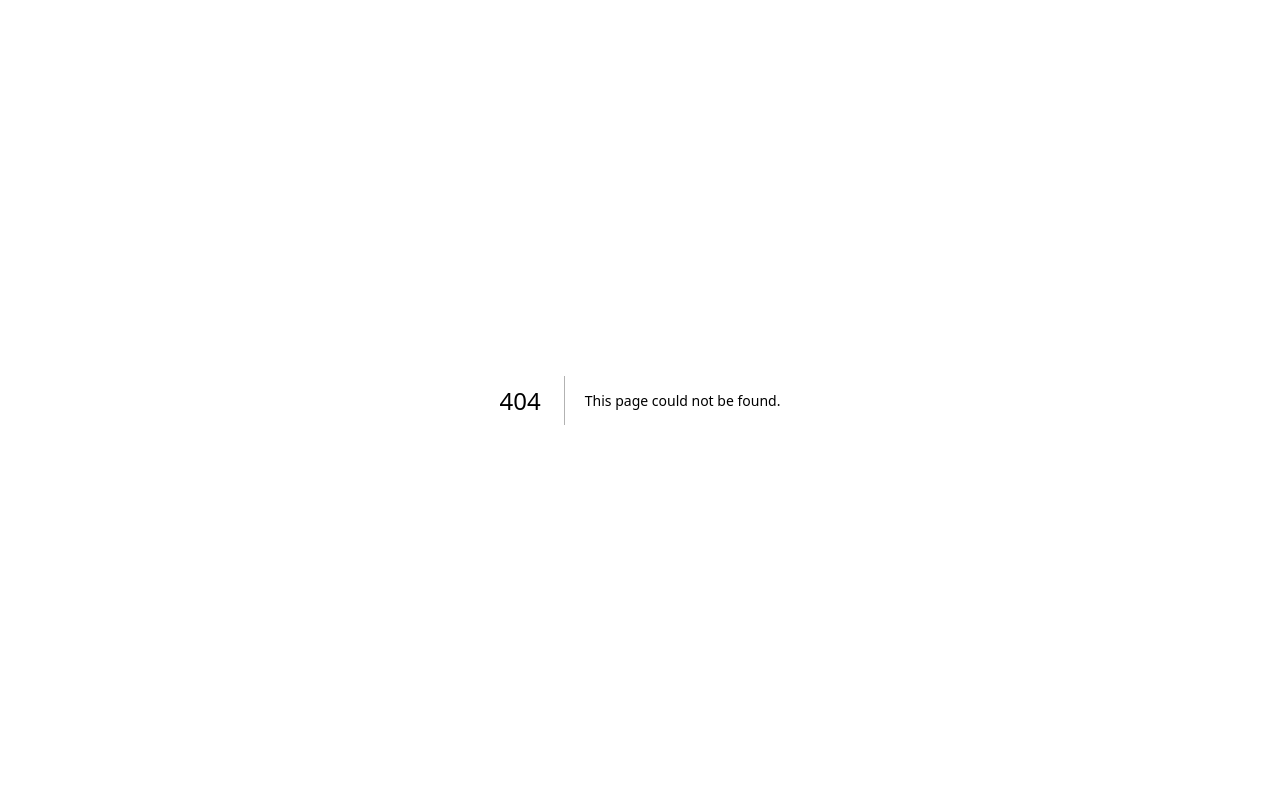
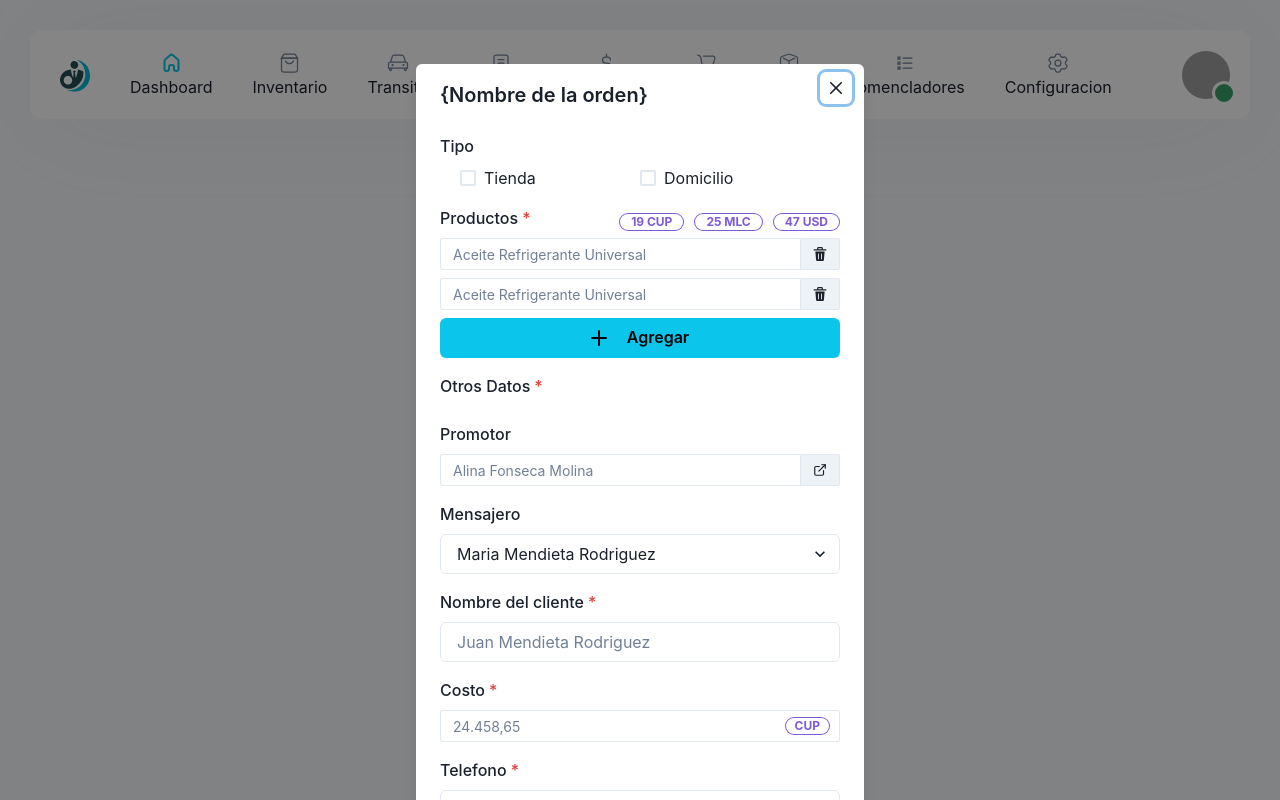
Before and after one commit to NoxCreation/merco_sistema, a Next.js app: page /orders in a window 1280 px wide. Before the commit this address had no page. Built offline with nearby package versions, Linux system fonts and the light colour scheme; grey boxes are pictures that could not be loaded.

Commit message:
feat(Design): Layout Order Screen

```diff
--- a/package.json
+++ b/package.json
@@ -9,6 +9,7 @@
     "lint": "next lint"
   },
   "dependencies": {
+    "@chakra-ui/icons": "^2.1.1",
     "@chakra-ui/next-js": "^2.2.0",
     "@chakra-ui/react": "^2.8.2",
     "@emotion/react": "^11.11.4",
--- /dev/null
+++ b/src/modules/orders/dialogs/MakeOrderDialog.tsx
@@ -0,0 +1,204 @@
+import {
+  Modal,
+  ModalOverlay,
+  ModalContent,
+  ModalHeader,
+  ModalCloseButton,
+  ModalBody,
+  Stack,
+  FormControl,
+  FormLabel,
+  ModalFooter,
+  Badge,
+  Button,
+  Checkbox,
+  Flex,
+  InputGroup,
+  Input,
+  Text,
+  InputRightAddon,
+  Center,
+  Select,
+  InputRightElement,
+} from "@chakra-ui/react";
+import {
+  AddIcon,
+  DeleteIcon,
+  ExternalLinkIcon,
+  CalendarIcon,
+  RepeatClockIcon,
+} from "@chakra-ui/icons";
+import React from "react";
+
+export default function MakeOrderDialog() {
+  return (
+    <Modal isOpen={true} onClose={() => null}>
+      <ModalOverlay />
+      <ModalContent>
+        <ModalHeader>{"{Nombre de la orden}"}</ModalHeader>
+        <ModalCloseButton />
+        <ModalBody>
+          <Stack spacing={4}>
+            <FormControl>
+              <FormLabel>Tipo</FormLabel>
+              <Flex
+                width={"full"}
+                alignItems={"center"}
+                paddingX={"20px"}
+              >
+                <Checkbox width={"full"}>Tienda</Checkbox>
+                <Checkbox width={"full"}>Domicilio</Checkbox>
+              </Flex>
+            </FormControl>
+            <FormControl isRequired>
+              <Flex justifyContent={"space-between"} alignItems={"center"}>
+                <FormLabel>Productos</FormLabel>
+                <Flex gap={"10px"}>
+                  <Badge
+                    variant={"outline"}
+                    colorScheme="purple"
+                    borderRadius={"full"}
+                    paddingX={"12px"}
+                  >
+                    19 CUP
+                  </Badge>
+                  <Badge
+                    variant={"outline"}
+                    colorScheme="purple"
+                    borderRadius={"full"}
+                    paddingX={"12px"}
+                  >
+                    25 MLC
+                  </Badge>
+                  <Badge
+                    variant={"outline"}
+                    colorScheme="purple"
+                    borderRadius={"full"}
+                    paddingX={"12px"}
+                  >
+                    47 USD
+                  </Badge>
+                </Flex>
+              </Flex>
+              <Stack>
+                <InputGroup size="sm">
+                  <Input placeholder="Aceite Refrigerante Universal" />
+                  <InputRightAddon
+                    cursor={"pointer"}
+                    _hover={{ filter: "brightness(0.94)" }}
+                    transition={"filter .2s ease"}
+                  >
+                    <DeleteIcon />
+                  </InputRightAddon>
+                </InputGroup>
+                <InputGroup size="sm">
+                  <Input placeholder="Aceite Refrigerante Universal" />
+                  <InputRightAddon
+                    cursor={"pointer"}
+                    _hover={{ filter: "brightness(0.94)" }}
+                    transition={"filter .2s ease"}
+                  >
+                    <DeleteIcon />
+                  </InputRightAddon>
+                </InputGroup>
+                <Button width={"full"} colorScheme="cyan">
+                  <Center gap={"20px"}>
+                    <AddIcon />
+                    <Text>Agregar</Text>
+                  </Center>
+                </Button>
+              </Stack>
+            </FormControl>
+            <FormControl isRequired>
+              <FormLabel>Otros Datos</FormLabel>
+            </FormControl>
+            <FormControl>
+              <FormLabel>Promotor</FormLabel>
+              <InputGroup size="sm">
+                <Input placeholder="Alina Fonseca Molina" />
+                <InputRightAddon
+                  cursor={"pointer"}
+                  _hover={{ filter: "brightness(0.94)" }}
+                  transition={"filter .2s ease"}
+                >
+                  <ExternalLinkIcon />
+                </InputRightAddon>
+              </InputGroup>
+            </FormControl>
+            <FormControl>
+              <FormLabel>Mensajero</FormLabel>
+              <Select>
+                <option>Maria Mendieta Rodriguez</option>
+              </Select>
+            </FormControl>
+            <FormControl isRequired>
+              <FormLabel>Nombre del cliente</FormLabel>
+              <Input placeholder="Juan Mendieta Rodriguez" />
+            </FormControl>
+            <FormControl isRequired>
+              <FormLabel>Costo</FormLabel>
+              <InputGroup size="sm">
+                <Input placeholder="24.458,65" />
+                <InputRightElement width={"fit-content"} paddingX={"10px"}>
+                  <Badge
+                    variant={"outline"}
+                    colorScheme="purple"
+                    borderRadius={"full"}
+                    paddingX={"10px"}
+                    translateX={"-1000px"}
+                  >
+                    CUP
+                  </Badge>
+                </InputRightElement>
+              </InputGroup>
+            </FormControl>
+            <FormControl isRequired>
+              <FormLabel>Telefono</FormLabel>
+              <Input placeholder="+53 58477311" />
+            </FormControl>
+            <Flex gap={"5px"}>
+              <FormControl isRequired>
+                <FormLabel>Fecha Recogida</FormLabel>
+                <InputGroup size="sm">
+                  <Input placeholder="24.458,65" />
+                  <InputRightElement width={"fit-content"} paddingX={"10px"}>
+                    <CalendarIcon />
+                  </InputRightElement>
+                </InputGroup>
+              </FormControl>
+              <FormControl isRequired>
+                <FormLabel>Hora inicial</FormLabel>
+                <InputGroup size="sm">
+                  <Input placeholder="24.458,65" />
+                  <InputRightElement width={"fit-content"} paddingX={"10px"}>
+                    <RepeatClockIcon />
+                  </InputRightElement>
+                </InputGroup>
+              </FormControl>
+              <FormControl isRequired>
+                <FormLabel>Hora final</FormLabel>
+                <InputGroup size="sm">
+                  <Input placeholder="24.458,65" />
+                  <InputRightElement width={"fit-content"} paddingX={"10px"}>
+                    <RepeatClockIcon />
+                  </InputRightElement>
+                </InputGroup>
+              </FormControl>
+            </Flex>
+            <FormControl isRequired>
+              <FormLabel>Direccion</FormLabel>
+              <Input placeholder="Calle O e/ E y F #4587" />
+            </FormControl>
+          </Stack>
+        </ModalBody>
+
+        <ModalFooter>
+          <Button colorScheme="cyan" mr={3} onClick={() => null}>
+            Guardar
+          </Button>
+          <Button>Cancelar</Button>
+        </ModalFooter>
+      </ModalContent>
+    </Modal>
+  );
+}
--- /dev/null
+++ b/src/modules/orders/screens/OrdersScreen.tsx
@@ -0,0 +1,9 @@
+import MainLayout from "@/components/layouts/MainLayout";
+import React from "react";
+import MakeOrderDialog from "../dialogs/MakeOrderDialog";
+
+export default function OrdersScreen() {
+  return <MainLayout>
+    <MakeOrderDialog />
+  </MainLayout>;
+}
--- /dev/null
+++ b/src/pages/orders.tsx
@@ -0,0 +1,6 @@
+import OrdersScreen from "@/modules/orders/screens/OrdersScreen";
+import React from "react";
+
+export default function orders() {
+  return <OrdersScreen />;
+}
```
Also changed, not shown: 1 other file (tests, documents, lock files or other folders).
